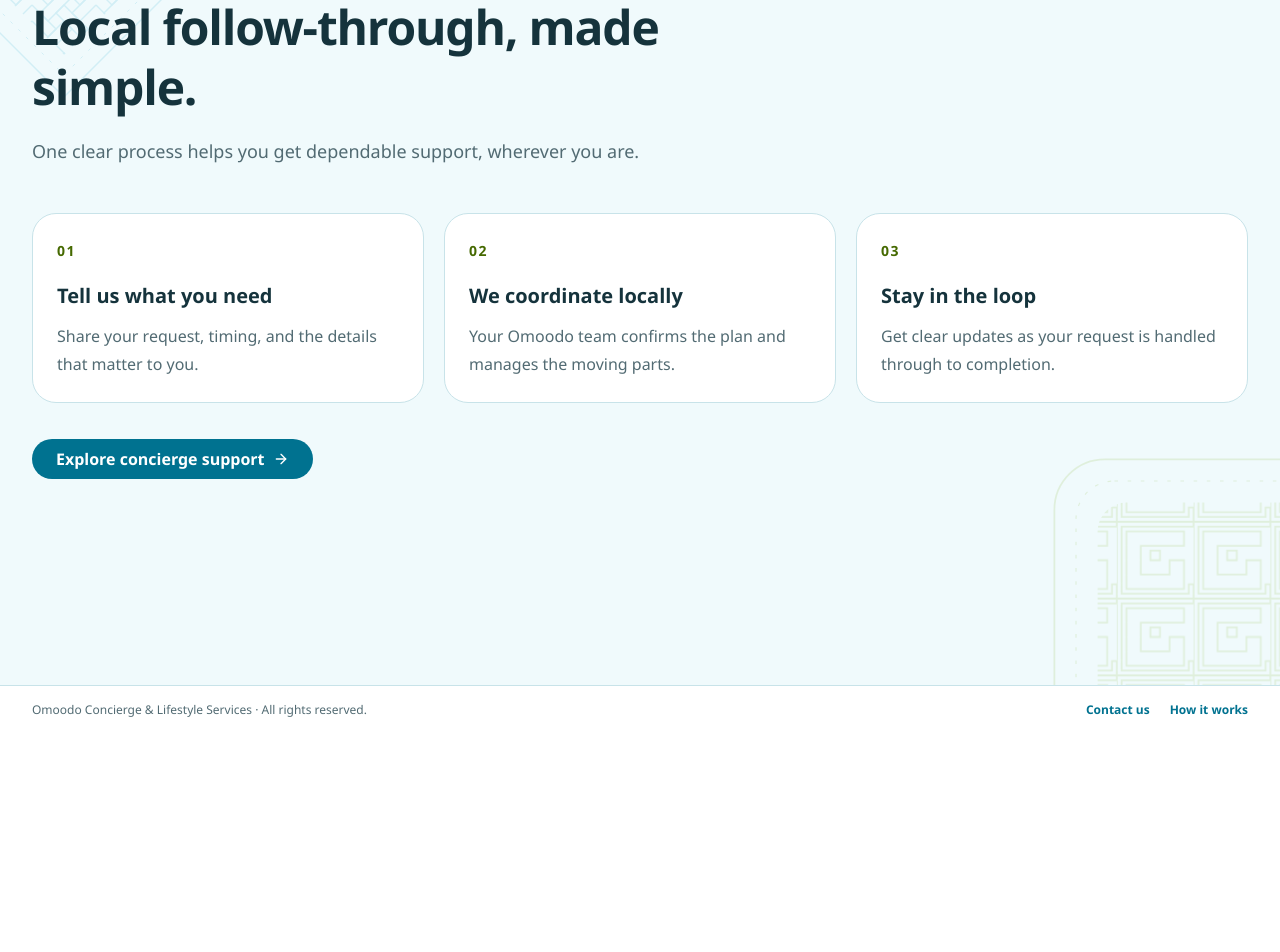
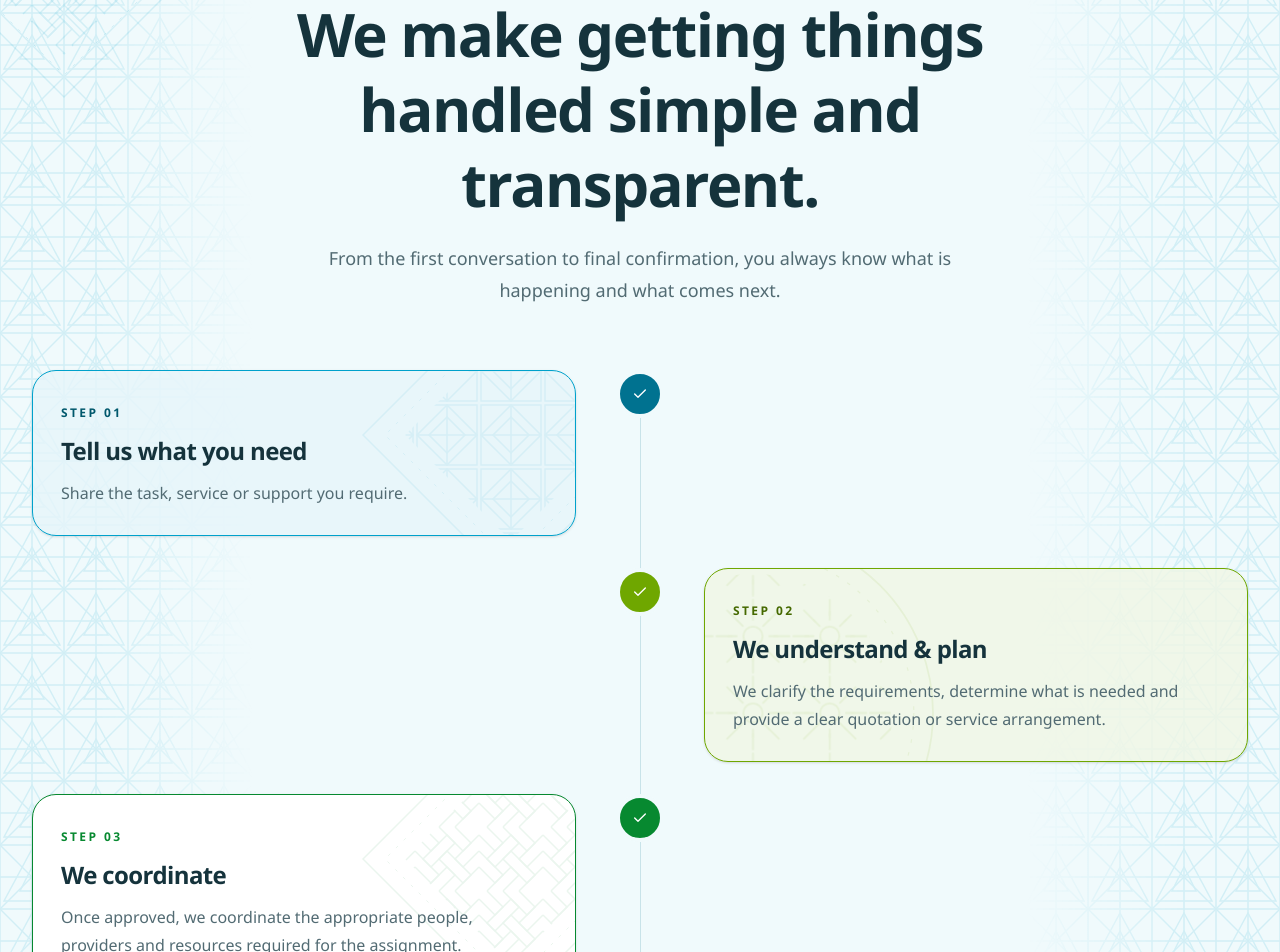
Before and after one commit to Matthabbey/omoodo, a Next.js app: page /how-it-works in a window 1280 px wide. Shown: the part 180-1132 px from the top of the page. Before the commit the page ends 914 px from the top, so only its background shows below. Built offline with nearby package versions, Linux system fonts and the light colour scheme.

Commit message:
added more animated card  on how it waords

```diff
--- a/next.config.ts
+++ b/next.config.ts
@@ -1,7 +1,7 @@
 import type { NextConfig } from "next";
 
 const nextConfig: NextConfig = {
-  // allowedDevOrigins: ["192.168.0.2"],
+  allowedDevOrigins: ["192.168.0.2"],
   cacheComponents: true,
   partialPrefetching: true,
   turbopack: {
--- a/src/app/how-it-works/page.tsx
+++ b/src/app/how-it-works/page.tsx
@@ -1,9 +1,9 @@
 import type { Metadata } from "next";
 import Link from "next/link";
 import { ArrowRight } from "lucide-react";
-import { HOW_IT_WORKS_STEPS } from "../../constants/how-it-works";
 import { HOW_IT_WORKS_WATERMARK_ART } from "../../constants/cultural-watermarks";
 import { CulturalWatermarks } from "../../components/home/CulturalWatermarks";
+import { HowItWorksFlow } from "../../components/how-it-works/HowItWorksFlow";
 
 export const metadata: Metadata = { title: "How it works" };
 
@@ -12,32 +12,23 @@ export default function HowItWorksPage() {
     <main className="relative isolate min-h-screen overflow-hidden bg-background px-4 py-14 text-foreground sm:px-6 sm:py-20 lg:px-8">
       <CulturalWatermarks designs={HOW_IT_WORKS_WATERMARK_ART} />
       <div className="relative z-10 mx-auto max-w-7xl">
-        <p className="text-xs font-bold uppercase tracking-widest text-brand">
-          Simple, considered support
-        </p>
-        <h1 className="mt-4 max-w-3xl text-4xl font-bold leading-tight tracking-tight sm:text-5xl">
-          Local follow-through, made simple.
-        </h1>
-        <p className="mt-5 max-w-2xl text-lg leading-7 text-muted">
-          One clear process helps you get dependable support, wherever you are.
-        </p>
+        <div className="mx-auto max-w-3xl text-center">
+          <p className="text-xs font-bold uppercase tracking-widest text-brand">How we work</p>
+          <h1 className="mt-4 text-4xl font-bold leading-tight tracking-tight sm:text-5xl lg:text-6xl">
+            We make getting things handled simple and transparent.
+          </h1>
+          <p className="mx-auto mt-5 max-w-2xl text-lg leading-8 text-muted">
+            From the first conversation to final confirmation, you always know what is happening and what comes next.
+          </p>
+        </div>
 
-        <ol className="mt-12 grid gap-5 md:grid-cols-3">
-          {HOW_IT_WORKS_STEPS.map((step) => (
-            <li className="rounded-3xl border border-border bg-surface p-6" key={step.number}>
-              <span className="text-sm font-bold tracking-widest text-accent-deep">{step.number}</span>
-              <h2 className="mt-5 text-xl font-bold">{step.title}</h2>
-              <p className="mt-3 leading-7 text-muted">{step.description}</p>
-            </li>
-          ))}
-        </ol>
+        <HowItWorksFlow />
 
-        <Link
-          className="mt-9 inline-flex items-center justify-center gap-2 rounded-full bg-brand px-6 py-3 font-semibold leading-none text-on-brand transition hover:bg-brand-deep [&_svg]:shrink-0"
-          href="/concierge"
-        >
-          Explore concierge support <ArrowRight aria-hidden="true" className="h-4 w-4" />
-        </Link>
+        <div className="mt-12 flex justify-center sm:mt-16">
+          <Link className="inline-flex h-12 items-center justify-center gap-2 rounded-full bg-brand px-7 text-base font-semibold leading-none text-on-brand shadow-sm transition hover:bg-brand-deep hover:shadow-md focus-visible:outline-2 focus-visible:outline-offset-2 focus-visible:outline-brand" href="/contact">
+            Tell us what you need <ArrowRight aria-hidden="true" className="h-4 w-4" />
+          </Link>
+        </div>
       </div>
     </main>
   );
--- a/src/components/home/CulturalWatermarks.tsx
+++ b/src/components/home/CulturalWatermarks.tsx
@@ -28,7 +28,9 @@ export function CulturalWatermarks({
         const isFilledRail = design.placement.endsWith("-fill");
         const isContentFill = design.placement === "content-fill";
         const opacityClass = isContentFill
-          ? "opacity-30"
+          ? visibility === "prominent"
+            ? "opacity-30"
+            : "opacity-[0.08] sm:opacity-[0.12]"
           : visibility === "prominent"
             ? "opacity-[0.08]"
             : "opacity-[0.08] sm:opacity-[0.12]";
--- /dev/null
+++ b/src/components/how-it-works/HowItWorksFlow.tsx
@@ -0,0 +1,82 @@
+"use client";
+
+import { useEffect, useRef, useState } from "react";
+import { Check } from "lucide-react";
+import {
+  HOW_IT_WORKS_CARD_ART,
+  HOW_IT_WORKS_CARD_STYLES,
+  HOW_IT_WORKS_STEPS,
+} from "../../constants/how-it-works";
+import { CulturalWatermarks } from "../home/CulturalWatermarks";
+
+export function HowItWorksFlow() {
+  const [visibleSteps, setVisibleSteps] = useState<readonly number[]>([]);
+  const itemRefs = useRef<(HTMLLIElement | null)[]>([]);
+
+  useEffect(() => {
+    const observer = new IntersectionObserver(
+      (entries) => {
+        entries.forEach((entry) => {
+          if (!entry.isIntersecting) return;
+          const index = Number((entry.target as HTMLElement).dataset.step);
+          if (!Number.isInteger(index)) return;
+          setVisibleSteps((current) =>
+            current.includes(index) ? current : [...current, index],
+          );
+          observer.unobserve(entry.target);
+        });
+      },
+      { rootMargin: "0px 0px -12%", threshold: 0.15 },
+    );
+
+    itemRefs.current.forEach((item) => {
+      if (item) observer.observe(item);
+    });
+    return () => observer.disconnect();
+  }, []);
+
+  return (
+    <div className="relative mt-12 sm:mt-16">
+      <div aria-hidden="true" className="absolute bottom-8 left-5 top-8 w-px bg-border md:left-1/2" />
+      <ol className="space-y-6 sm:space-y-8">
+        {HOW_IT_WORKS_STEPS.map((step, index) => {
+          const isVisible = visibleSteps.includes(index);
+          const cardArt = HOW_IT_WORKS_CARD_ART[index];
+          const cardStyle = HOW_IT_WORKS_CARD_STYLES[index];
+          const cardColumn = index % 2 === 0 ? "md:col-start-1" : "md:col-start-3";
+          const hiddenOffset = index % 2 === 0 ? "md:-translate-x-8" : "md:translate-x-8";
+          return (
+            <li
+              className="relative grid grid-cols-[2.5rem_minmax(0,1fr)] gap-4 md:grid-cols-[minmax(0,1fr)_4rem_minmax(0,1fr)] md:gap-8"
+              data-step={index}
+              key={step.number}
+              ref={(item) => { itemRefs.current[index] = item; }}
+            >
+              <span
+                aria-hidden="true"
+                className={`relative z-10 col-start-1 row-start-1 flex h-10 w-10 items-center justify-center rounded-full border-4 border-background text-xs font-black transition-all duration-700 md:col-start-2 md:h-12 md:w-12 md:justify-self-center ${
+                  isVisible ? `scale-100 ${cardStyle.node}` : "scale-75 bg-surface text-brand"
+                } motion-reduce:scale-100 motion-reduce:transition-none`}
+              >
+                {isVisible ? <Check className="h-4 w-4" /> : step.number}
+              </span>
+
+              <article
+                className={`relative col-start-2 row-start-1 overflow-hidden rounded-3xl border p-5 shadow-sm transition-all duration-700 sm:p-7 md:translate-y-0 ${cardStyle.surface} ${cardColumn} ${
+                  isVisible ? "translate-x-0 translate-y-0 opacity-100" : `translate-y-6 opacity-0 ${hiddenOffset}`
+                } motion-reduce:translate-x-0 motion-reduce:translate-y-0 motion-reduce:opacity-100 motion-reduce:transition-none`}
+              >
+                <CulturalWatermarks designs={cardArt} visibility="prominent" />
+                <div className="relative z-10">
+                  <span className={`text-xs font-black tracking-[0.2em] ${cardStyle.label}`}>STEP {step.number}</span>
+                  <h2 className="mt-3 text-xl font-bold tracking-tight text-foreground sm:text-2xl">{step.title}</h2>
+                  <p className="mt-3 leading-7 text-muted">{step.description}</p>
+                </div>
+              </article>
+            </li>
+          );
+        })}
+      </ol>
+    </div>
+  );
+}
--- a/src/constants/cultural-watermarks.ts
+++ b/src/constants/cultural-watermarks.ts
@@ -75,7 +75,7 @@ export const CULTURAL_WATERMARK_POSITIONS = {
   "rail-right-bottom": "bottom-2 right-2 hidden w-24 xl:block",
   "rail-left-fill": "left-0 top-0 hidden h-full w-[calc((100vw-80rem)/2+9rem)] min-w-36 max-w-[28rem] xl:block",
   "rail-right-fill": "right-0 top-0 hidden h-full w-[calc((100vw-80rem)/2+9rem)] min-w-36 max-w-[28rem] xl:block",
-  "content-fill": "inset-0 hidden h-full w-full md:block",
+  "content-fill": "inset-0 h-full w-full",
 } as const;
 
 export const CULTURAL_WATERMARK_COLOR_CLASSES: Record<CulturalWatermarkColor, string> = {
@@ -92,6 +92,7 @@ export const HOME_WATERMARK_ART: readonly CulturalWatermarkArt[] = [
 ];
 
 export const HOW_IT_WORKS_WATERMARK_ART: readonly CulturalWatermarkArt[] = [
+  { id: "triangle-textile", placement: "content-fill", color: "brand" },
   { id: "chevron-braid", placement: "top-left" },
   { id: "stepped-meander", placement: "bottom-right" },
 ];
--- a/src/constants/how-it-works.ts
+++ b/src/constants/how-it-works.ts
@@ -1,17 +1,57 @@
+import type { CulturalWatermarkArt } from "../types/cultural-watermark";
+
 export const HOW_IT_WORKS_STEPS = [
   {
     number: "01",
     title: "Tell us what you need",
-    description: "Share your request, timing, and the details that matter to you.",
+    description: "Share the task, service or support you require.",
   },
   {
     number: "02",
-    title: "We coordinate locally",
-    description: "Your Omoodo team confirms the plan and manages the moving parts.",
+    title: "We understand & plan",
+    description:
+      "We clarify the requirements, determine what is needed and provide a clear quotation or service arrangement.",
   },
   {
     number: "03",
-    title: "Stay in the loop",
-    description: "Get clear updates as your request is handled through to completion.",
+    title: "We coordinate",
+    description:
+      "Once approved, we coordinate the appropriate people, providers and resources required for the assignment.",
+  },
+  {
+    number: "04",
+    title: "We keep you informed",
+    description:
+      "We provide timely updates throughout the process and communicate any changes or issues that require your attention.",
+  },
+  {
+    number: "05",
+    title: "We complete & confirm",
+    description:
+      "We follow through, confirm completion and provide relevant documentation, receipts, photos or other evidence where appropriate.",
+  },
+  {
+    number: "06",
+    title: "You have peace of mind",
+    description:
+      "You can focus on what matters while knowing that the responsibility is being properly handled.",
   },
 ] as const;
+
+export const HOW_IT_WORKS_CARD_ART: readonly (readonly CulturalWatermarkArt[])[] = [
+  [{ id: "diamond-weave", placement: "top-right", color: "brand" }],
+  [{ id: "sunburst", placement: "bottom-left", color: "accent" }],
+  [{ id: "chevron-braid", placement: "top-right", color: "african-green" }],
+  [{ id: "stepped-meander", placement: "bottom-left", color: "african-gold" }],
+  [{ id: "basket-weave", placement: "top-right", color: "accent" }],
+  [{ id: "rosette", placement: "bottom-left", color: "brand" }],
+];
+
+export const HOW_IT_WORKS_CARD_STYLES = [
+  { surface: "border-brand-accent bg-brand-soft/80", label: "text-brand-deep", node: "bg-brand text-on-brand" },
+  { surface: "border-accent bg-accent-soft/80", label: "text-accent-deep", node: "bg-accent text-on-brand" },
+  { surface: "border-culture-green bg-surface", label: "text-culture-green", node: "bg-culture-green text-on-brand" },
+  { surface: "border-culture-gold bg-brand-soft/60", label: "text-accent-deep", node: "bg-culture-gold text-foreground" },
+  { surface: "border-brand-accent bg-brand-soft/60", label: "text-brand-deep", node: "bg-brand-accent text-on-brand" },
+  { surface: "border-brand bg-surface", label: "text-brand-deep", node: "bg-brand-deep text-on-brand" },
+] as const;
```
